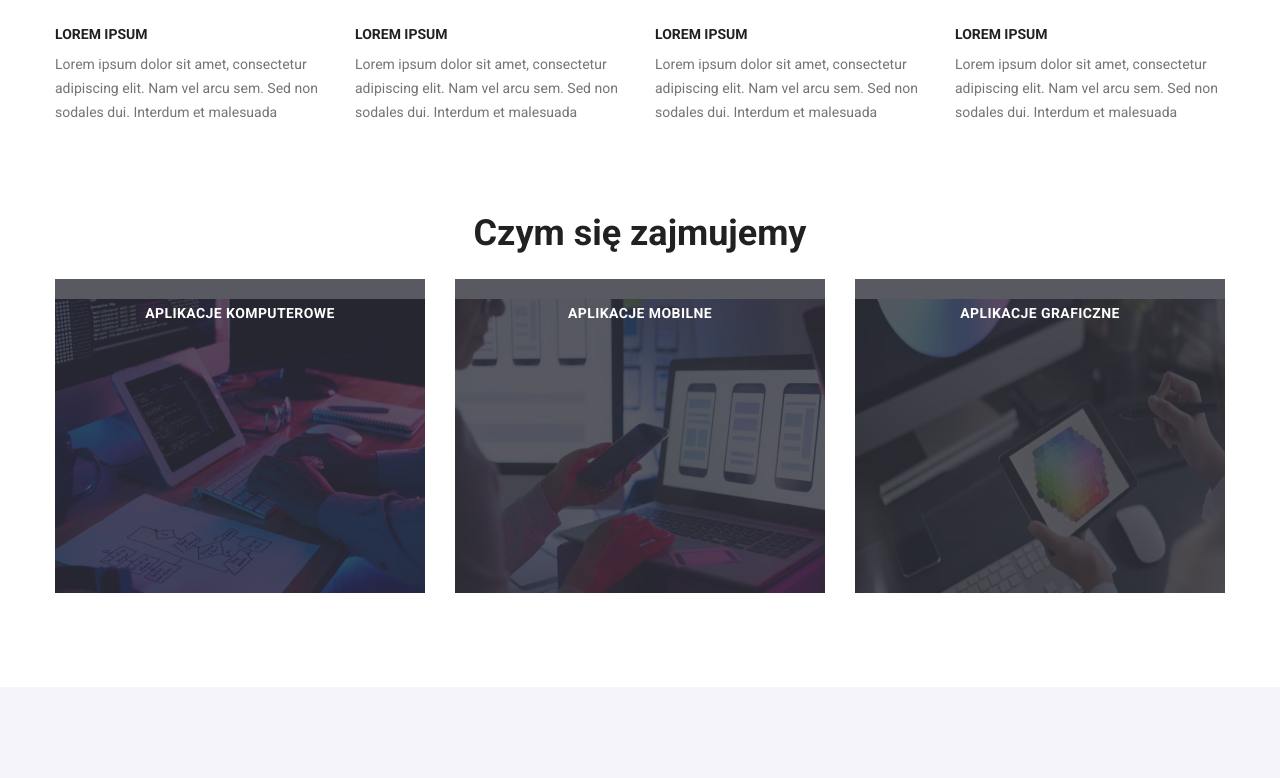
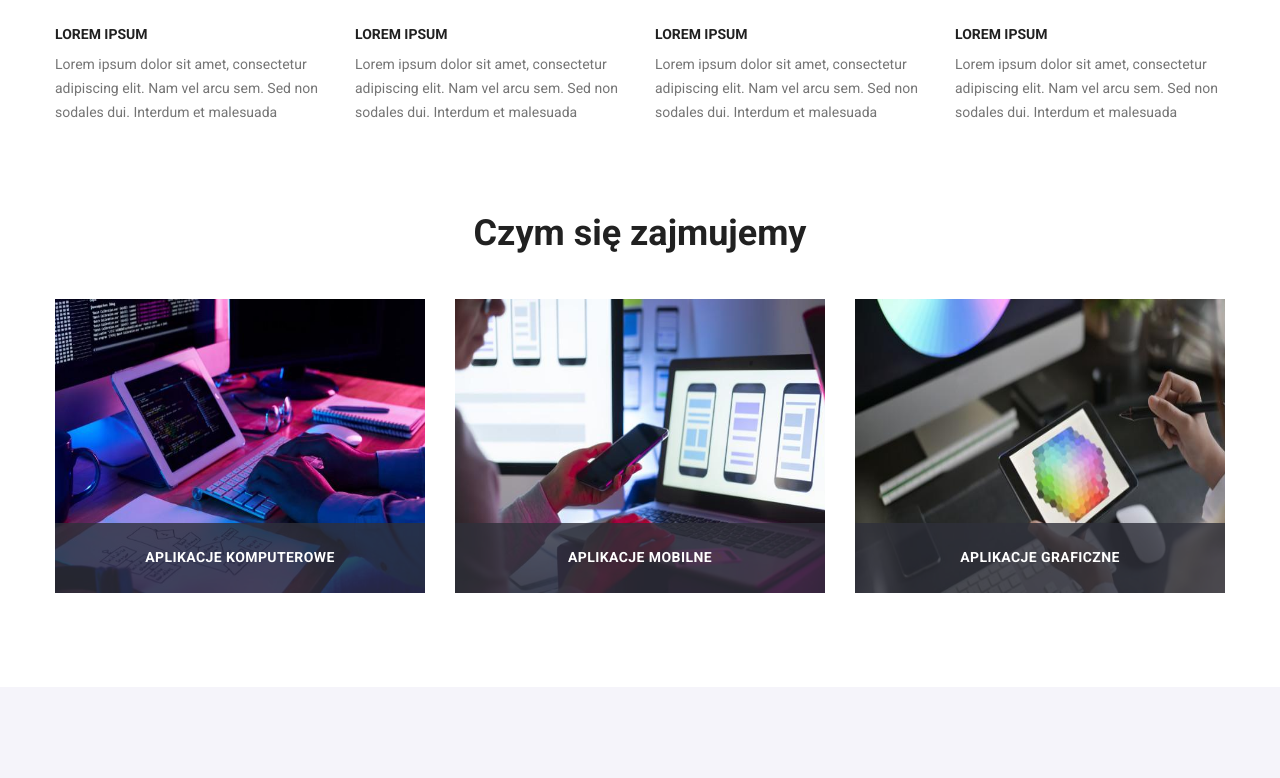
Before and after one commit to AnnaMaleszka/goit-markup-hw-05, a plain HTML site: page index.html in a window 1280 px wide. Shown: the part 898-1676 px from the top of the page. Drawn offline with Linux system fonts and the light colour scheme.

Commit message:
hw05 07.03

```diff
--- a/css/style.css
+++ b/css/style.css
@@ -547,6 +547,13 @@ h1 {
   width: 370px;
   height: 294px;
 }
+.label {
+  position: absolute;
+  /* bottom: 0px;
+  left: 0px; */
+  /* top: 0px;
+  left: 0px; */
+}
 
 .front-bacground > .label {
   background-color: rgba(47, 48, 58, 0.8);
@@ -690,14 +697,6 @@ h1 {
 
 .form-detail {
   display: flex;
-}
-
-.label {
-  position: absolute;
-  /* bottom: 0px;
-  left: 0px; */
-  top: -20px;
-  left: 0px;
 }
 
 .details {
```
